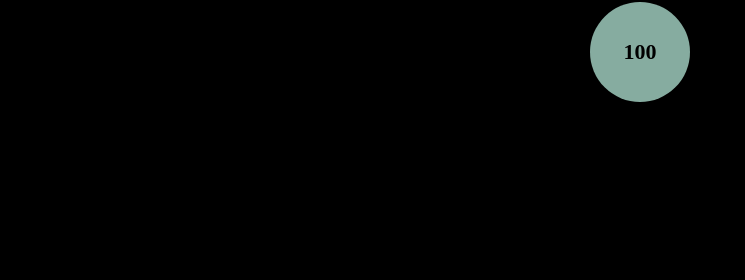
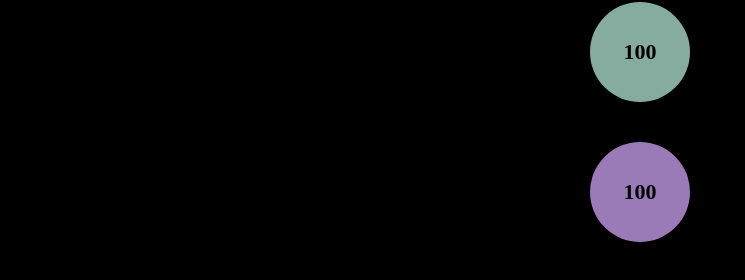
Before and after one commit to YanaPletner/The-ball-game, a plain HTML site: page index.html in a window 1280 px wide. Shown: the part 78-358 px from the top of the page, without its empty margins (0-745 px from the left). Drawn offline with Linux system fonts and the light colour scheme.

Commit message:
Create second ball with different initial color

```diff
--- a/index.html
+++ b/index.html
@@ -11,6 +11,7 @@
 <body>
     <h1>The Ball Game</h1>
     <div onclick="onBallClick(this)" class="ball">100</div>
+    <div onclick="onBallClick(this)" class="ball ball-2">100</div>
     <script src="main.js"></script>
     <script src="util.js"></script>
 </body>
--- a/style.css
+++ b/style.css
@@ -28,3 +28,8 @@ h1 {
     cursor: pointer;
 
 }
+
+.ball-2 {
+    background-color: rgb(154, 123, 184);
+    margin-block: 40px;
+}
```
